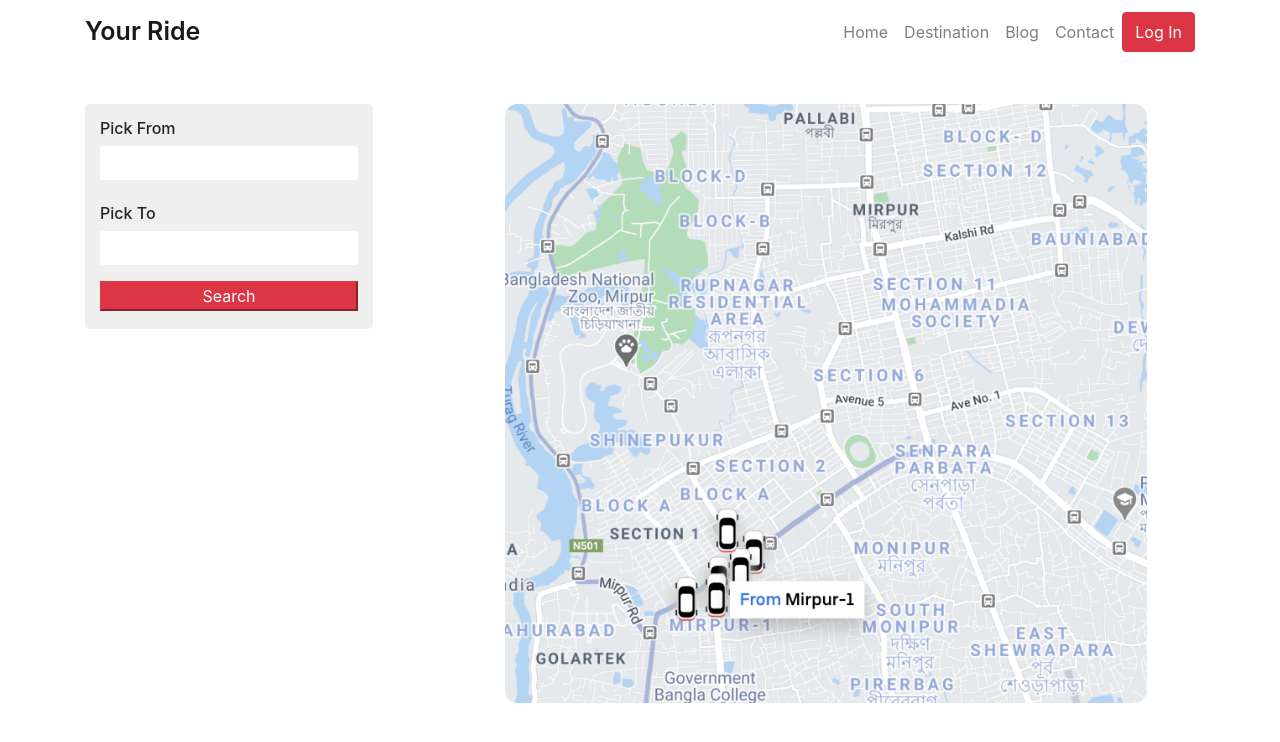
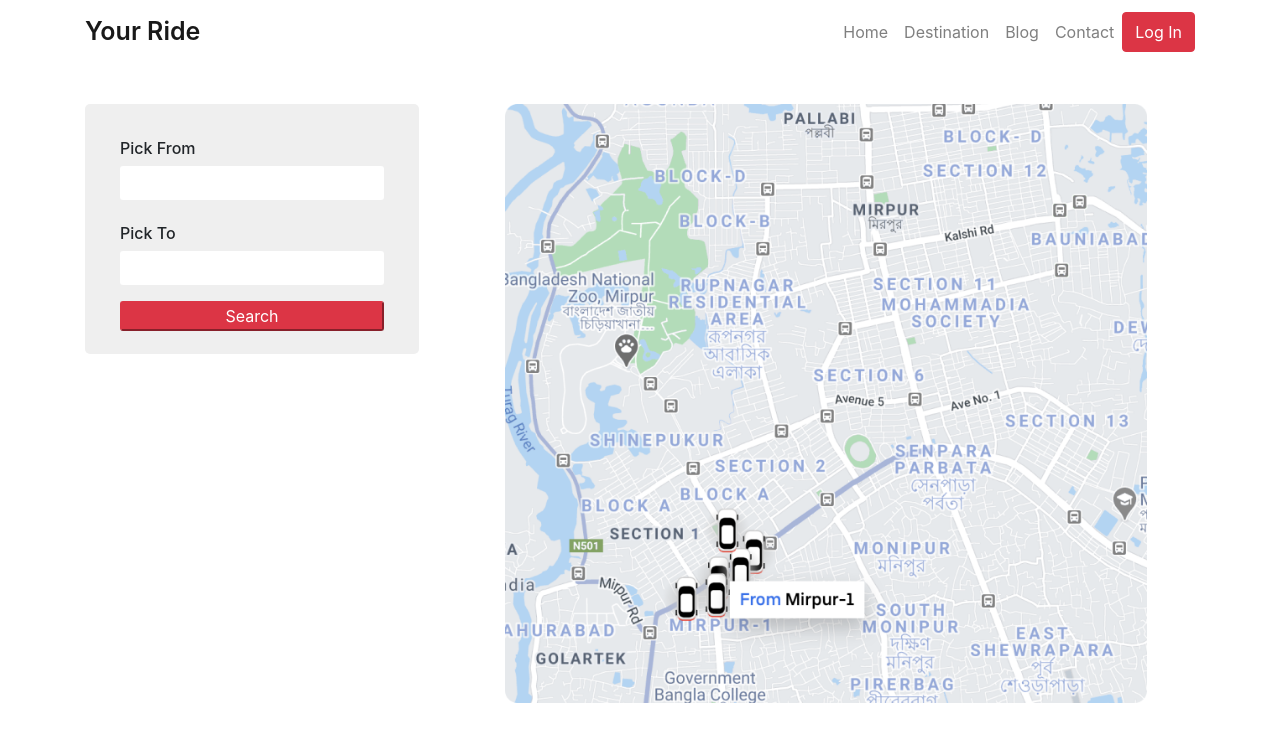
Before and after one commit to najmulmyself/your-ride, a React (Create React App) app: page /destination/1 in a window 1280 px wide. Shown: the top 742 px of the page. Built offline with nearby package versions, Linux system fonts and the light colour scheme.

Commit message:
destination , event change

```diff
--- a/src/App.js
+++ b/src/App.js
@@ -13,7 +13,7 @@ function App() {
         <Route exact path="/">
           <Home></Home>
         </Route>
-        <Route path="/destination">
+        <Route path="/destination/:id">
           <Destination></Destination>
         </Route>
       </Switch>
--- a/src/component/Destination/Destination.css
+++ b/src/component/Destination/Destination.css
@@ -5,14 +5,14 @@
 }
 .route-div{
     background-color: #EFEFEF;
-    padding : 15px;
+    padding : 35px;
     border-radius: 5px;
-    max-height: 225px;
+    max-height: 250px;
 }
 .input {
     border: none;
     border-radius: 3px;
-    padding : 5px;
+    padding : 5px 8px;
 }
 .map{
     max-height: 600px;
@@ -20,3 +20,6 @@
     object-fit: contain;
     margin-bottom : 50px;
 }
+.btn-danger{
+    border-radius : 3px;
+}
--- a/src/component/Destination/Destination.jsx
+++ b/src/component/Destination/Destination.jsx
@@ -2,19 +2,30 @@ import React from "react";
 import { Container } from "react-bootstrap";
 import './Destination.css'
 import map from '../../images/Map.png'
+import { useParams } from "react-router";
 const Destination = () => {
+  let {id} = useParams();
+  console.log(id);
+  const handlePick = (event) => {
+    let text = event.target.value;
+    console.log(event.target.name ,text);
+  }
+  const handleSearch = (event) => {
+
+    event.preventDefault();
+  }
   return (
     <Container className="destination-style">
       <div className='route-div'>
         <form>
           <h6>Pick From</h6>
-          <input className='input' type="text" name="from" id=""/>
+          <input className='input' type="text" name="from" id="" onBlur={handlePick}/>
           <br/>
           <br/>
           <h6>Pick To</h6>
-          <input className='input' type="text" name="to" id=""/>
+          <input className='input' type="text" name="to" id="" onBlur={handlePick}/>
           <br/>
-          <input className="btn-danger mt-3 w-100" type="submit" value="Search"/>
+          <input onClick={handleSearch} className="btn-danger mt-3 w-100" type="submit" value="Search"/>
         </form>
       </div>
       <div>
```
Also changed, not shown: src/component/Card/Card.jsx (+5 -4 lines).
